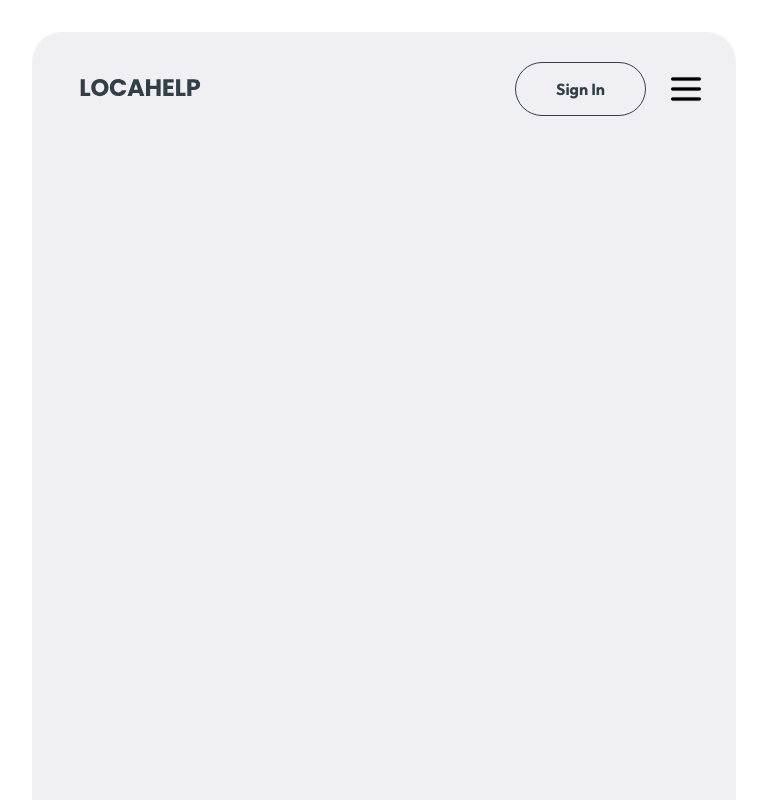
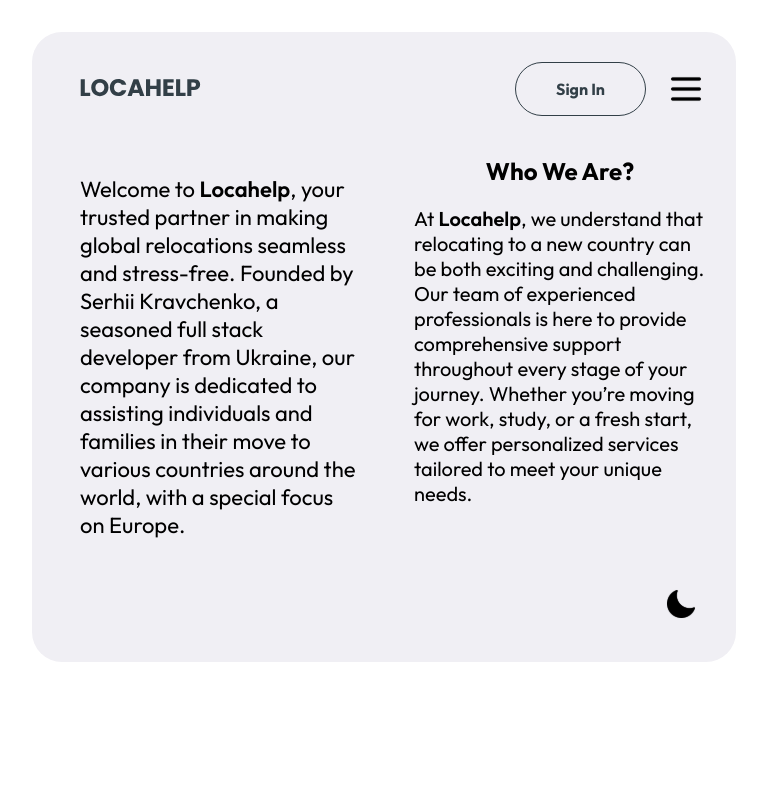
Before and after one commit to Serhii2009/locahelp, a React (Vite) app: page /about-us in a window 1280 px wide. Shown: the top 800 px of the page, without its empty margins (256-1023 px from the left). Built offline with nearby package versions, Linux system fonts and the light colour scheme.

Commit message:
created full AboutUs section

```diff
--- a/src/assets/assets.js
+++ b/src/assets/assets.js
@@ -6,6 +6,7 @@ import sun from './sun.svg'
 import bar_close_light from './bar_close_light.svg'
 import logo_light from './logo_light.svg'
 import menu_bar_light from './menu_bar_light.svg'
+import photo from './photo.svg'
 
 export const assets = {
   menu_bar,
@@ -16,4 +17,5 @@ export const assets = {
   bar_close_light,
   logo_light,
   menu_bar_light,
+  photo,
 }
--- a/src/components/Background/Background.css
+++ b/src/components/Background/Background.css
@@ -1,4 +1,4 @@
-:root {
+/* :root {
   --fone-color: #f0eff4;
 }
 
@@ -20,7 +20,7 @@
   height: 660px;
 }
 
-/* ------------ */
+
 
 .background-static-img img {
   margin-top: 496px;
@@ -67,4 +67,4 @@
     margin-top: 472px;
     margin-left: 1306px;
   }
-}
+} */
--- /dev/null
+++ b/src/components/Info/Info.css
@@ -0,0 +1,82 @@
+:root {
+  --txt-color: #000000;
+}
+
+.dark-theme {
+  --txt-color: #ffffff;
+}
+
+.about-us-main-text p {
+  width: 277px;
+  margin-top: 50px;
+  margin-left: 30px;
+  font-size: 22px;
+  color: var(--txt-color);
+}
+
+.about-us-main-text span {
+  font-weight: 600;
+  color: var(--txt-color);
+}
+
+.about-us-benefits h2 {
+  margin: 40px 80px 20px 80px;
+  text-align: center;
+  font-size: 24px;
+  color: var(--txt-color);
+}
+
+.about-us-benefits p {
+  width: 297px;
+  margin-left: 30px;
+  margin-right: 16px;
+  font-size: 20px;
+  color: var(--txt-color);
+}
+
+.about-us-benefits span {
+  font-weight: 600;
+  color: var(--txt-color);
+}
+
+.about-us-list li {
+  list-style: none;
+  padding-top: 24px;
+  margin-left: 30px;
+  margin-right: 30px;
+  text-align: center;
+  color: var(--txt-color);
+}
+
+@media only screen and (min-width: 768px) {
+  .about-us-content {
+    display: grid;
+    grid-template-columns: 1fr 1fr;
+  }
+  .about-us-main-text p {
+    margin-top: 59px;
+    margin-left: 48px;
+  }
+
+  .display-none-class {
+    display: none;
+  }
+
+  .about-us-list {
+    display: none;
+  }
+}
+
+@media only screen and (min-width: 1440px) {
+  .about-us-main-text p {
+    width: 920px;
+    margin-top: 80px;
+    margin-left: 52px;
+  }
+
+  .about-us-benefits {
+    width: auto;
+    margin-top: 140px;
+    margin-right: 918px;
+  }
+}
--- /dev/null
+++ b/src/components/Info/Info.jsx
@@ -0,0 +1,46 @@
+import './Info.css'
+
+const Info = () => {
+  return (
+    <div className="about-us-content">
+      <div className="about-us-main-text">
+        <p>
+          Welcome to <span>Locahelp</span>, your trusted partner in making
+          global relocations seamless and stress-free. Founded by Serhii
+          Kravchenko, a seasoned full stack developer from Ukraine, our company
+          is dedicated to assisting individuals and families in their move to
+          various countries around the world, with a special focus on Europe.
+        </p>
+      </div>
+
+      <div className="about-us-benefits">
+        <h2>Who We Are?</h2>
+        <p>
+          At <span>Locahelp</span>, we understand that relocating to a new
+          country can be both exciting and challenging. Our team of experienced
+          professionals is here to provide comprehensive support throughout
+          every stage of your journey. Whether you’re moving for work, study, or
+          a fresh start, we offer personalized services tailored to meet your
+          unique needs.
+        </p>
+        <h2 className="display-none-class">What We Offer?</h2>
+        <ul className="about-us-list">
+          <li>Comprehensive Consultation</li>
+          <li>Visa and Immigration Assistance</li>
+          <li>Accommodation Search</li>
+          <li>Cultural Integration</li>
+          <li>Logistics and Transportation</li>
+        </ul>
+        <h2 className="display-none-class">Why Choose Us?</h2>
+        <ul className="about-us-list">
+          <li>Expertise</li>
+          <li>Personalized Service</li>
+          <li>Trust and Reliability</li>
+          <li>Global Network</li>
+        </ul>
+      </div>
+    </div>
+  )
+}
+
+export default Info
--- a/src/pages/AboutUs/AboutUs.css
+++ b/src/pages/AboutUs/AboutUs.css
@@ -0,0 +1,70 @@
+:root {
+  --fone-color: #f0eff4;
+}
+
+.dark-theme {
+  --fone-color: #323f47;
+}
+
+.generalStaticBack {
+  padding: 16px 0;
+  margin: 0 auto;
+  max-width: 343px;
+}
+
+.background-box {
+  border-radius: 30px;
+  background-color: var(--fone-color);
+
+  width: 343px;
+  height: 1612px;
+}
+
+/* ------------ */
+
+.background-static-img img {
+  margin-top: 80px;
+  margin-left: 277px;
+  width: 30px;
+  height: 30px;
+}
+
+.background-static-img img:hover {
+  transform: scale(1.04);
+  transition: 0.3s;
+  cursor: pointer;
+}
+
+@media only screen and (min-width: 768px) {
+  .generalStaticBack {
+    padding: 32px 0;
+    max-width: 704px;
+  }
+
+  .background-box {
+    width: 704px;
+    height: 630px;
+  }
+
+  .background-static-img img {
+    margin-top: 50px;
+    margin-left: 634px;
+  }
+}
+@media only screen and (min-width: 1440px) {
+  .generalStaticBack {
+    display: flex;
+    gap: 32px;
+    max-width: 1376px;
+  }
+
+  .background-box {
+    width: 1376px;
+    height: 664px;
+  }
+
+  .background-static-img img {
+    margin-top: -64px;
+    margin-left: 1306px;
+  }
+}
--- a/src/pages/AboutUs/AboutUs.jsx
+++ b/src/pages/AboutUs/AboutUs.jsx
@@ -1,10 +1,58 @@
 import './AboutUs.css'
-import Background from '../../components/Background/Background'
+import { useEffect, useState } from 'react'
+import NavBar from '../../components/NavBar/NavBar'
+import { assets } from '../../assets/assets'
+import Info from '../../components/Info/Info'
 
 const AboutUs = () => {
+  const [isDarkTheme, setIsDarkTheme] = useState(false)
+
+  useEffect(() => {
+    const savedTheme = localStorage.getItem('theme')
+    if (savedTheme === 'dark') {
+      setIsDarkTheme(true)
+      document.documentElement.classList.add('dark-theme')
+    }
+  }, [])
+
+  const toggleTheme = () => {
+    const newTheme = !isDarkTheme
+    setIsDarkTheme(newTheme)
+    if (newTheme) {
+      document.documentElement.classList.add('dark-theme')
+      localStorage.setItem('theme', 'dark')
+    } else {
+      document.documentElement.classList.remove('dark-theme')
+      localStorage.setItem('theme', 'light')
+    }
+  }
+
   return (
-    <div>
-      <Background />
+    <div className="generalStaticBack">
+      <div className="background-box">
+        <NavBar />
+        <Info />
+        <div className="background-static-img">
+          <img
+            src={assets.moon}
+            alt="moon"
+            onClick={toggleTheme}
+            style={{
+              cursor: 'pointer',
+              display: isDarkTheme ? 'none' : 'block',
+            }}
+          />
+          <img
+            src={assets.sun}
+            alt="sun"
+            onClick={toggleTheme}
+            style={{
+              cursor: 'pointer',
+              display: isDarkTheme ? 'block' : 'none',
+            }}
+          />
+        </div>
+      </div>
     </div>
   )
 }
```
Also changed, not shown: src/assets/photo.svg (added).
